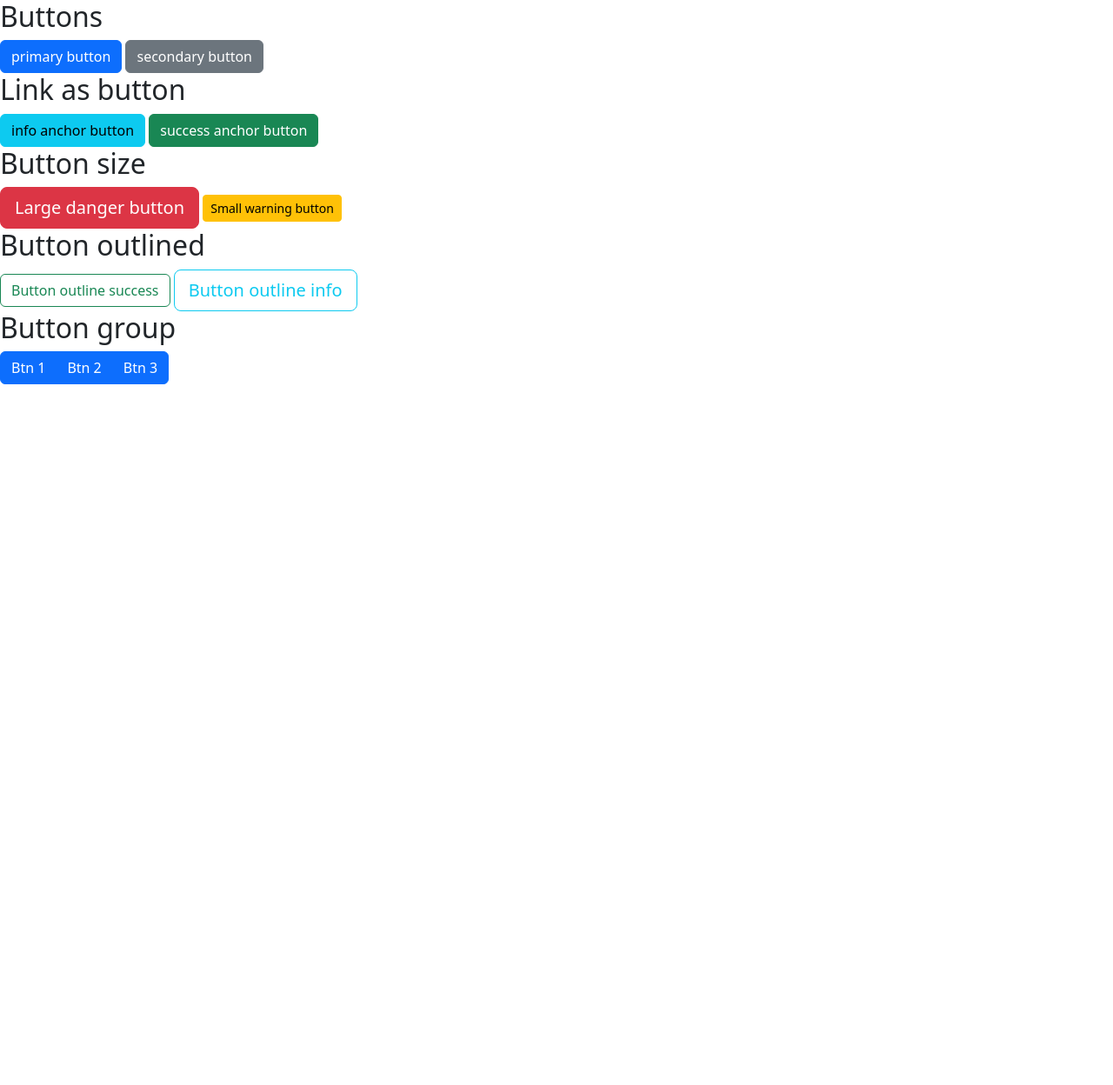
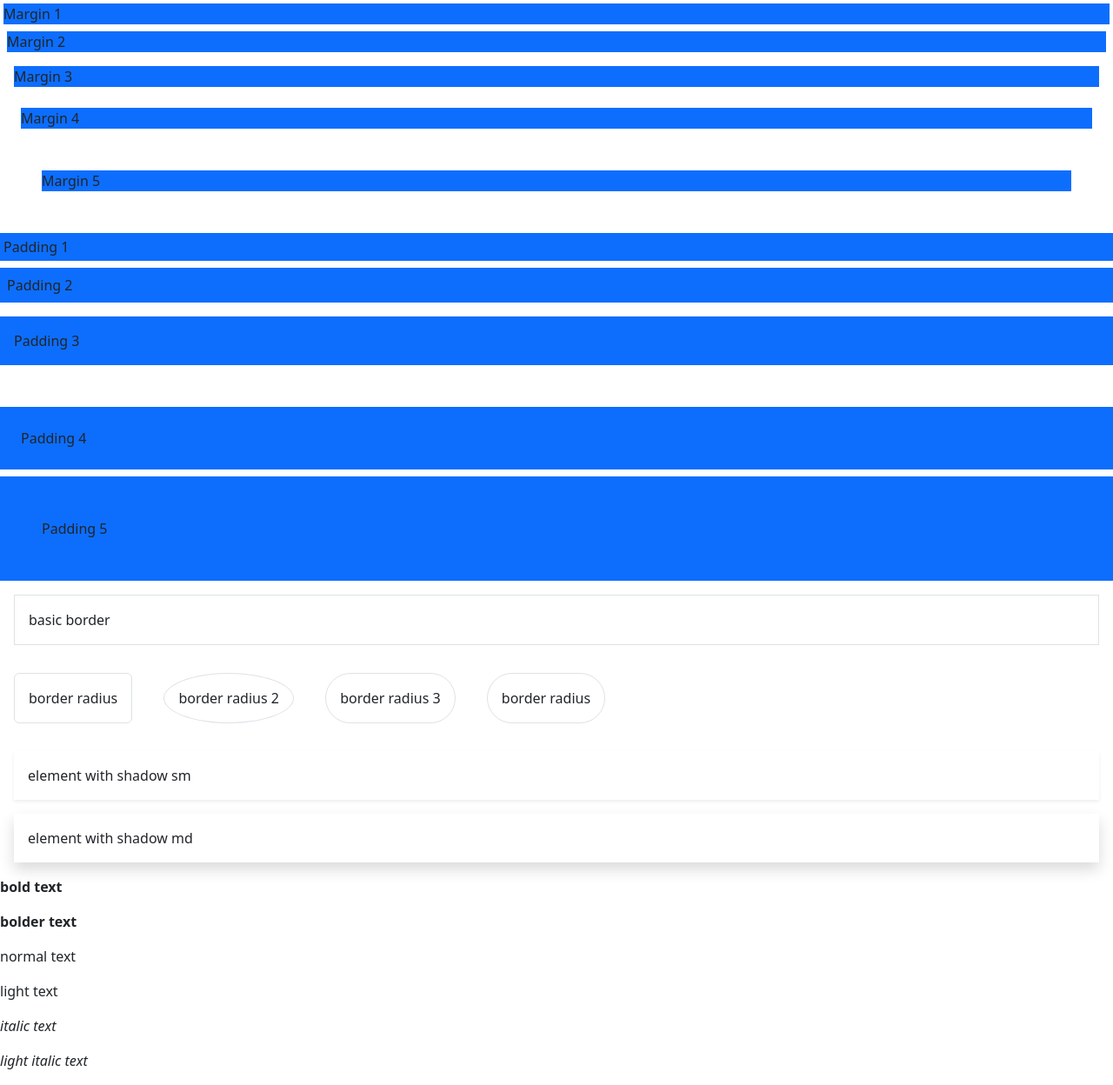
Before and after one commit to phungnam123/bootstrap5-tutorial, a plain HTML site: page index.html in a window 1280 px wide. Shown: the whole page at 87% size. Before the commit the page ends 800 px from the top, so only its background shows below. Drawn offline with nearby package versions, Linux system fonts and the light colour scheme.

Commit message:
utility bs5

```diff
--- a/index.html
+++ b/index.html
@@ -12,34 +12,41 @@
     <title>The book</title>
   </head>
   <body>
-    <!-- basic buttons -->
-    <h2>Buttons</h2>
+    <!-- MARGIN AND PADDING -->
+    <div class="bg-primary m-1">Margin 1</div>
+    <div class="bg-primary m-2">Margin 2</div>
+    <div class="bg-primary m-3">Margin 3</div>
+    <div class="bg-primary m-4">Margin 4</div>
+    <div class="bg-primary m-5">Margin 5</div>
 
-    <button class="btn btn-primary">primary button</button>
-    <button class="btn btn-secondary">secondary button</button>
-    <!-- Link anchor button -->
-    <h2>Link as button</h2>
+    <div class="bg-primary p-1 mb-2">Padding 1</div>
+    <div class="bg-primary p-2 mb-3">Padding 2</div>
+    <div class="bg-primary p-3 mb-5">Padding 3</div>
+    <div class="bg-primary p-4 mb-2">Padding 4</div>
+    <div class="bg-primary p-5">Padding 5</div>
 
-    <a href="" class="btn btn-info">info anchor button</a>
-    <a href="" class="btn btn-success">success anchor button</a>
-    <!-- button size -->
-    <h2>Button size</h2>
+    <!-- border -->
+    <div class="m-3 p-3 border mb-3">basic border</div>
 
-    <button class="btn btn-lg btn-danger">Large danger button</button>
-    <button class="btn btn-sm btn-warning">Small warning button</button>
+    <span class="m-3 p-3 border rounded d-inline-block">border radius</span>
+    <span class="m-3 p-3 border rounded-circle d-inline-block"
+      >border radius 2</span
+    >
+    <span class="m-3 p-3 border rounded-pill d-inline-block"
+      >border radius 3</span
+    >
+    <span class="m-3 p-3 border rounded-5 d-inline-block">border radius</span>
+    <!-- box shadow -->
+    <div class="m-3 p-3 shadow-sm">element with shadow sm</div>
+    <div class="m-3 p-3 shadow">element with shadow md</div>
 
-    <!-- button outlined -->
-    <h2>Button outlined</h2>
-
-    <button class="btn btn-outline-success">Button outline success</button>
-    <button class="btn btn-outline-info btn-lg">Button outline info</button>
-    <!-- button group -->
-    <h2>Button group</h2>
-    <div class="btn-group">
-      <a href="" class="btn btn-primary">Btn 1</a>
-      <a href="" class="btn btn-primary">Btn 2</a>
-      <a href="" class="btn btn-primary">Btn 3</a>
-    </div>
+    <!-- font weight -->
+    <p class="fw-bold">bold text</p>
+    <p class="fw-bolder">bolder text</p>
+    <p>normal text</p>
+    <p class="fw-light">light text</p>
+    <p class="fst-italic">italic text</p>
+    <p class="fst-italic fw-light">light italic text</p>
     <!-- BOOTSTRAP JS -->
     <script
       src="https://cdn.jsdelivr.net/npm/bootstrap@5.3.3/dist/js/bootstrap.bundle.min.js"
```
